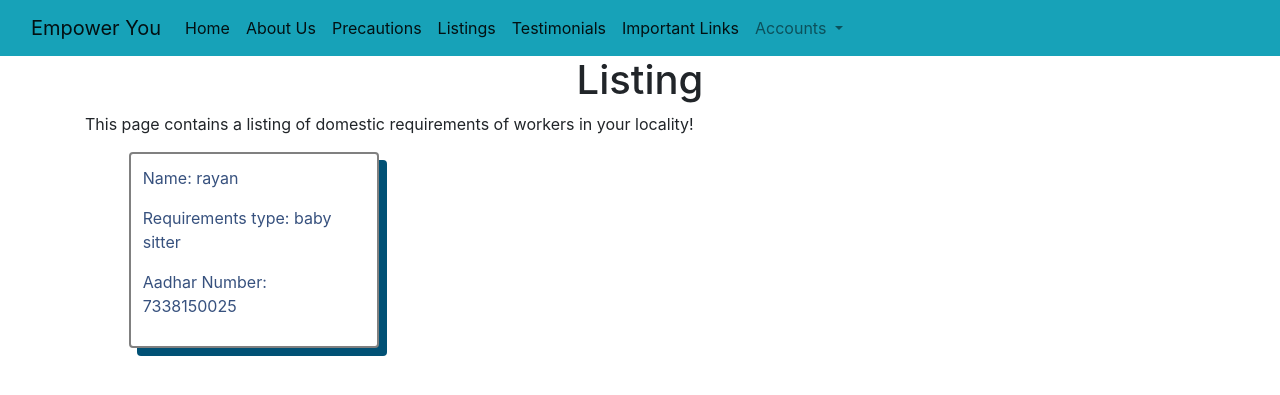
After one commit to rayansailani/CodeFury3.0, a Django app: page /listings in a window 1280 px wide. The commit adds this page. Shown: the top 395 px of the page. Run offline with Django 3.2, Linux system fonts and the light colour scheme; data comes from the database, SQL or seed files in the repository; both versions use the stored data as it was after the commit.

Commit message:
listing fnct

```diff
--- a/codefury/urls.py
+++ b/codefury/urls.py
@@ -23,6 +23,7 @@ urlpatterns = [
     path("admin/", admin.site.urls),
     path("", views.home, name="home"),
     path("dash", views.dash, name="dash"),
+    path('listings', views.listing, name="listing"),
     path("accounts/", include("accounts_app.urls")),
     path("emp/", include("employment.urls")),
 ]
--- a/codefury/views.py
+++ b/codefury/views.py
@@ -1,7 +1,7 @@
 
 from django.http import HttpResponse
 from django.shortcuts import render
-from employment.models import Worker
+from employment.models import Worker, Listing
 
 
 def home(request):
@@ -16,3 +16,11 @@ def dash(request):
         "workers": workers,
     }
     return render(request, 'dashboard.html', context)
+
+
+def listing(request):
+    listings = Listing.objects.all()
+    context = {
+        'listings': listings,
+    }
+    return render(request, 'listing.html', context)
--- a/employment/admin.py
+++ b/employment/admin.py
@@ -1,5 +1,5 @@
 from django.contrib import admin
-from .models import Worker, Company
+from .models import Worker, Company, Listing
 
 # Register your models here.
 
@@ -34,3 +34,5 @@ class CompanyAdmin(admin.ModelAdmin):
 
 
 admin.site.register(Company, CompanyAdmin)
+
+admin.site.register(Listing)
--- a/employment/models.py
+++ b/employment/models.py
@@ -78,6 +78,11 @@ class Worker(models.Model):
         return self.name
 
 
+class Listing(models.Model):
+    name = models.CharField(max_length=35)
+    requirement = models.CharField(max_length=100)
+    phonenumber = models.CharField(max_length=10)
+    author = models.ForeignKey(User, on_delete=models.CASCADE, default=None)
 # class Meta:
 #   verbose_name = "Worker"
 #  verbose_name_plural = "Workers"
--- a/templates/base.html
+++ b/templates/base.html
@@ -48,6 +48,9 @@
           </li>
           <li class="nav-item">
             <a class="nav-link active" aria-current="page" href="#prec">Precautions</a>
+          </li>
+          <li class="nav-item">
+            <a class="nav-link active" aria-current="page" href="#prec">Listings</a>
           </li>
           <li class="nav-item">
             <a class="nav-link active" aria-current="page" href="#testimonials">Testimonials</a>
--- /dev/null
+++ b/templates/listing.html
@@ -0,0 +1,18 @@
+{% extends 'base.html' %}
+{% block content %}
+<div style="text-align: center;">
+    <h1>Listing</h1>
+</div>
+<p class="container">This page contains a listing of domestic requirements of workers in your locality!</p>
+{% for listing in listings %}
+<div class="event-container animated bounce">
+
+    <div class="event">
+        <p>Name: {{listing.name}}</p>
+        <p>Requirements type: {{listing.requirement}} </p>
+        <p>Aadhar Number: {{listing.phonenumber}}</p>
+    </div>
+
+</div>
+{% endfor %}
+{% endblock %}
```
Also changed, not shown: db.sqlite3, employment/migrations/0003_listing.py (added).
